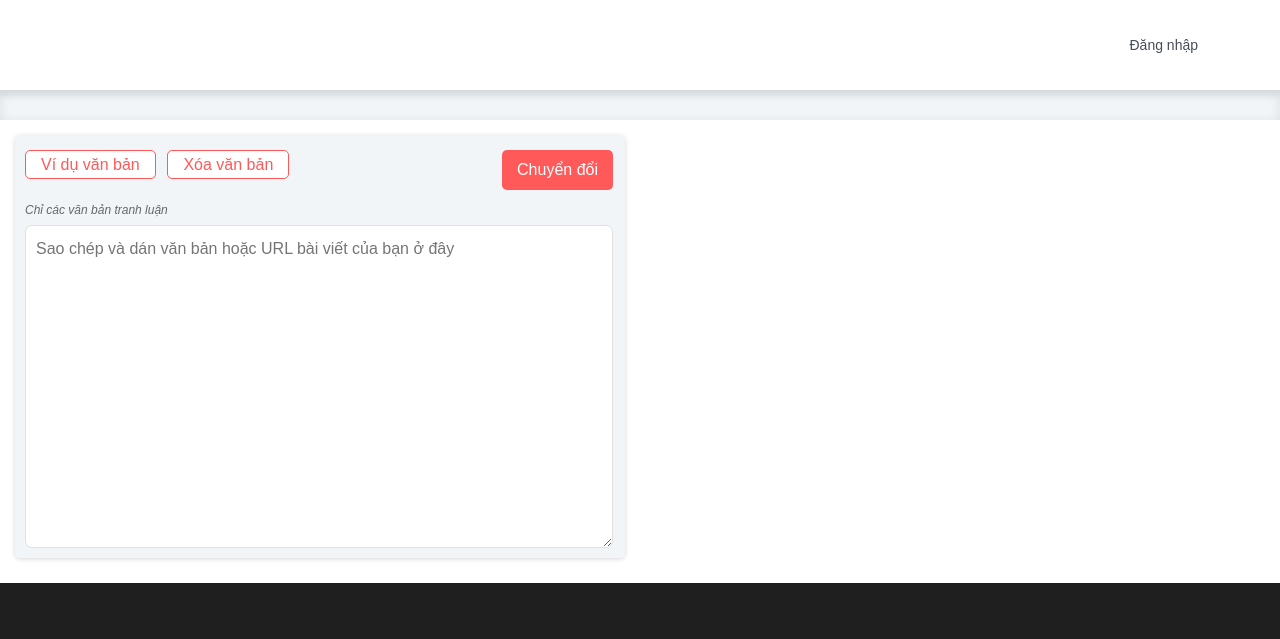
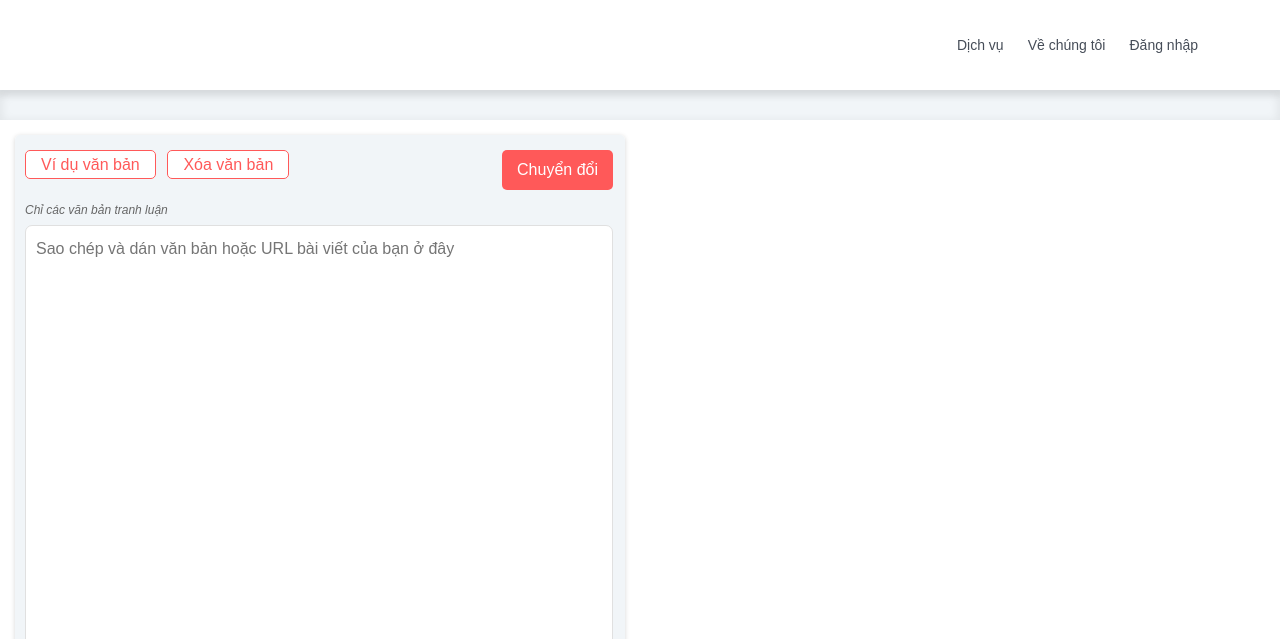
Before and after one commit to ngocnpt1999/capstone_1, a plain HTML site: page index.html in a window 1280 px wide. Shown: the top 639 px of the page. Drawn offline with Linux system fonts and the light colour scheme; a web font is replaced by a local one.

Commit message:
Update UI

```diff
--- a/index.html
+++ b/index.html
@@ -35,8 +35,9 @@
                 <div class="collapse navbar-collapse" id="tb-nav-collapse">
 
                     <ul class="nav navbar-nav navbar-right">
-                        <!--<li class="active"><a class="page-scroll" href="#top"><b>OO</b></a></li>-->
-                        <!-- <li><a class="page-scroll" href="#professionnel" title="Dịch vụ">Dịch vụ</a></li> -->
+                        <!-- <li class="active"><a class="page-scroll" href="#top"><b>OO</b></a></li> -->
+                        <li><a class="page-scroll" href="#professionnel" title="Dịch vụ">Dịch vụ</a></li>
+                        <li><a class="page-scroll" href="#about" title="Về chúng tôi">Về chúng tôi</a></li>
                         <!-- <li><a class="page-scroll" href="#extension" title="Tiện ích mở rộng">Tiện ích mở rộng</a></li>
                         <li><a class="page-scroll" href="#useIt" title="Nó hoạt động như thế nào">Nó hoạt động như thế
                                 nào</a></li>
--- a/js/index.js
+++ b/js/index.js
@@ -55,7 +55,7 @@ noticeTextSize = function () {
 function textAreaAdjust(o) {
     if (window.screen.availWidth >= 500) {
         o.style.height = "1px";
-        o.style.height = (25 + o.scrollHeight) + "px";
+        o.style.height = (500 + o.scrollHeight) + "px";
     }
     var contentText = $("#contentText").val();
     noticeForText();
```
